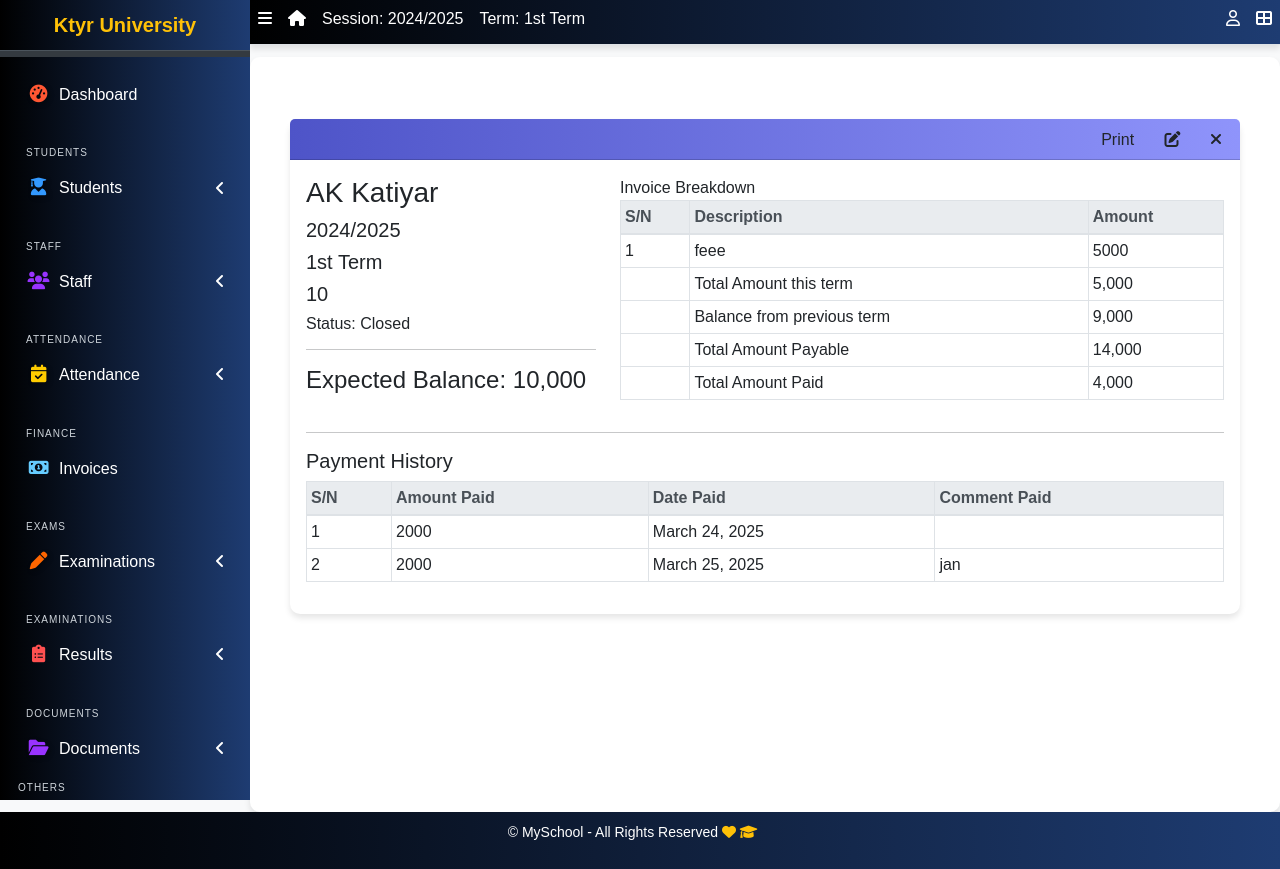
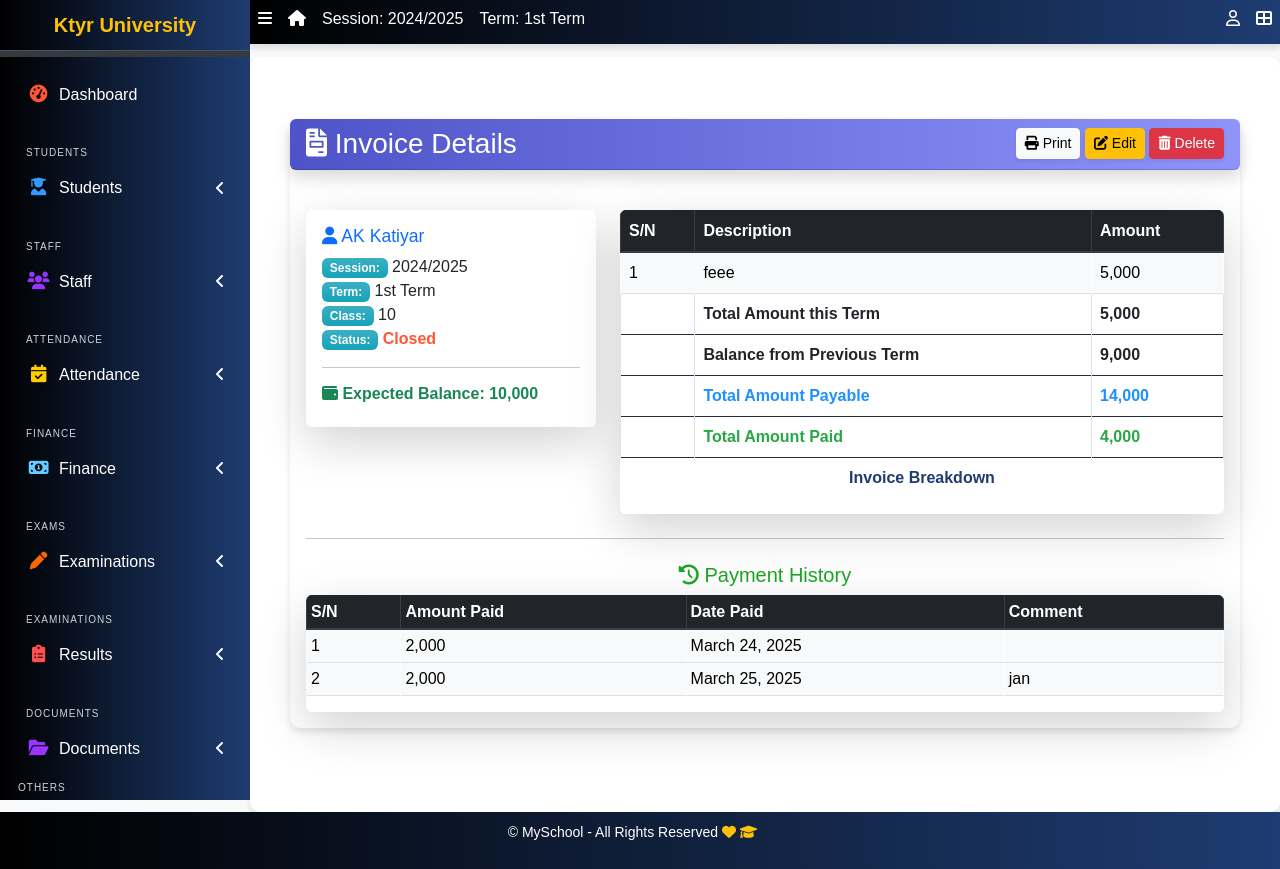
Before and after one commit to AmanKtyr/Django-School-Management-System, a Django app: page /finance/1/detail/ in a window 1280 px wide. Run offline with Django 3.2, Linux system fonts and the light colour scheme; a user stored in the database is signed in; data comes from the database, SQL or seed files in the repository; both versions use the stored data as it was after the commit; some libraries are stand-ins or nearby versions.

Commit message:
Update Finance Section

```diff
--- a/SMS/apps/finance/templates/finance/invoice_detail.html
+++ b/SMS/apps/finance/templates/finance/invoice_detail.html
@@ -2,39 +2,45 @@
 {% load humanize %}
 
 {% block content-header %}
-<div class="card-header">
-  <div class="card-tools">
-    <a href="#" class="btn btn-tool">Print</a>
-    <a href="{% url 'invoice-update' object.id %}" class="btn btn-tool">
-      <i class="fas fa-edit"></i>
+<div class="card-header shadow rounded" style="background-color: #1E3C72; color: white;">
+  <div class="d-flex justify-content-between align-items-center">
+    <h3 class="mb-0"><i class="fas fa-file-invoice"></i> Invoice Details</h3>
+    <div>
+      <a href="#" class="btn btn-light btn-sm shadow-sm" title="Print this invoice"><i class="fas fa-print"></i> Print</a>
+      <a href="{% url 'invoice-update' object.id %}" class="btn btn-warning btn-sm shadow-sm" title="Edit this invoice">
+        <i class="fas fa-edit"></i> Edit
       </a>
-    <a href="{% url 'invoice-delete' object.id %}" class="btn btn-tool">
-      <i class="fas fa-times"></i>
+      <a href="{% url 'invoice-delete' object.id %}" class="btn btn-danger btn-sm shadow-sm" title="Delete this invoice">
+        <i class="fas fa-trash-alt"></i> Delete
       </a>
+    </div>
   </div>
 </div>
 {% endblock content-header %}
 
-
-
 {% block content %}
-
-<div class="row">
+<div class="row mt-4">
   <div class="col-sm-4">
-    <h3>{{ object }} </h3>
-    <h5>{{ object.session }} </h5>
-    <h5>{{ object.term }} </h5>
-    <h5>{{ object.class_for }} </h5>
-    <h6>Status: {{ object.get_status_display }} </h6>
+    <div class="card shadow-lg border-0 rounded">
+      <div class="card-body">
+        <h3 class="card-title text-primary" style="color: #1E3C72;"><i class="fas fa-user"></i> {{ object.student }}</h3>
+        <p class="card-text">
+          <span class="badge bg-gradient-info text-white">Session:</span> {{ object.session }}<br>
+          <span class="badge bg-gradient-info text-white">Term:</span> {{ object.term }}<br>
+          <span class="badge bg-gradient-info text-white">Class:</span> {{ object.class_for }}<br>
+          <span class="badge bg-gradient-info text-white ">Status:</span>
+          <span style="color: #FF5733; font-weight: bold;">{{ object.get_status_display }}</span>
+        </p>
         <hr>
-    <div>
-      <h4>Expected Balance: {{ object.balance | intcomma }}</h4>
+        <h6 class="text-success font-weight-bold"><i class="fas fa-wallet"></i> Expected Balance: {{ object.balance | intcomma }}</h6>
+      </div>
     </div>
   </div>
   <div class="col-sm-8">
-    <table class="table table-sm table-bordered">
-      Invoice Breakdown</br>
-      <thead class="thead-light">
+    <div class="table-responsive shadow-lg rounded">
+      <table class="table table-hover table-bordered">
+        <caption class="text-center font-weight-bold" style="color: #1E3C72;">Invoice Breakdown</caption>
+        <thead class="thead-dark">
           <tr>
             <th>S/N</th>
             <th>Description</th>
@@ -43,63 +49,71 @@
         </thead>
         <tbody>
           {% for item in items %}
+          <tr class="table-light">
+            <td>{{ forloop.counter }}</td>
+            <td>{{ item.description }}</td>
+            <td>{{ item.amount | intcomma }}</td>
+          </tr>
+          {% empty %}
           <tr>
-          <td>{{ forloop.counter }} </td>
-          <td>{{ item.description }} </td>
-          <td>{{ item.amount }} </td>
+            <td colspan="3" class="text-center text-muted">No items available</td>
           </tr>
           {% endfor %}
         </tbody>
-      <tfoot>
+        <tfoot class="font-weight-bold bg-light">
           <tr>
             <td></td>
-          <td>Total Amount this term</td>
-          <td>{{ object.amount_payable | intcomma}}</td>
+            <td>Total Amount this Term</td>
+            <td>{{ object.amount_payable | intcomma }}</td>
           </tr>
           <tr>
             <td></td>
-          <td>Balance from previous term</td>
+            <td>Balance from Previous Term</td>
             <td>{{ object.balance_from_previous_term | intcomma }}</td>
           </tr>
           <tr>
             <td></td>
-          <td>Total Amount Payable</td>
-          <td>{{ object.total_amount_payable | intcomma}}</td>
+            <td style="color: #1E90FF;">Total Amount Payable</td>
+            <td style="color: #1E90FF;">{{ object.total_amount_payable | intcomma }}</td>
           </tr>
           <tr>
             <td></td>
-          <td>Total Amount Paid</td>
-          <td>{{ object.total_amount_paid | intcomma}}</td>
+            <td style="color: #28A745;">Total Amount Paid</td>
+            <td style="color: #28A745;">{{ object.total_amount_paid | intcomma }}</td>
           </tr>
-
         </tfoot>
       </table>
     </div>
   </div>
+</div>
 
-<hr>
+<hr class="my-4">
 
-<h5>Payment History</h5>
-<table class="table table-bordered table-sm">
-  <thead class="thead-light">
+<h5 class="text-center" style="color:rgb(28, 164, 34);"><i class="fas fa-history"></i> Payment History</h5>
+<div class="table-responsive shadow-lg rounded">
+  <table class="table table-hover table-bordered table-sm">
+    <thead class="thead-dark">
       <tr>
         <th>S/N</th>
         <th>Amount Paid</th>
         <th>Date Paid</th>
-      <th>Comment Paid</th>
+        <th>Comment</th>
       </tr>
     </thead>
     <tbody>
       {% for receipt in receipts %}
+      <tr class="table-light">
+        <td>{{ forloop.counter }}</td>
+        <td>{{ receipt.amount_paid | intcomma }}</td>
+        <td>{{ receipt.date_paid }}</td>
+        <td>{{ receipt.comment }}</td>
+      </tr>
+      {% empty %}
       <tr>
-      <td>{{ forloop.counter }}</td>
-      <td>{{ receipt.amount_paid}}</td>
-      <td>{{ receipt.date_paid}}</td>
-      <td>{{ receipt.comment}}</td>
+        <td colspan="4" class="text-center text-muted">No payment history available</td>
       </tr>
       {% endfor %}
     </tbody>
   </table>
-
-
+</div>
 {% endblock content %}
--- a/SMS/apps/finance/templates/finance/invoice_list.html
+++ b/SMS/apps/finance/templates/finance/invoice_list.html
@@ -13,7 +13,7 @@
 {% block content %}
   <div class="table-responsive">
     <table id="invoicetable" class="table table-bordered table-hover">
-      <thead class="thead-light">
+      <thead class="thead-dark">
         <tr>
           <th>S/N</th>
           <th>invoice</th>
--- a/SMS/apps/students/views.py
+++ b/SMS/apps/students/views.py
@@ -7,6 +7,7 @@ from django.http import HttpResponse
 from django.urls import reverse_lazy
 from django.views.generic import DetailView, ListView, View
 from django.views.generic.edit import CreateView, DeleteView, UpdateView
+from django.shortcuts import render
 
 from apps.finance.models import Invoice
 
--- a/SMS/templates/base.html
+++ b/SMS/templates/base.html
@@ -304,11 +304,37 @@
 
 
           <li class="nav-header">Finance</li>
-          <li class="nav-item">
-              <a href="{% url 'invoice-list' %}" class="nav-link">
+          <li class="nav-item has-treeview {% if request.resolver_match.url_name in 'invoice-list' %}menu-open{% endif %}">
+              <a href="#" class="nav-link">
                   <i class="nav-icon fas fa-money-bill-alt" style="color: #66ccff;"></i>
-                  <p>Invoices</p>
+                  <p>
+                      Finance
+                      <i class="fas fa-angle-left right"></i>
+                  </p>
               </a>
+              <ul class="nav nav-treeview">
+                  <li class="nav-item">
+                      <a href="{% url 'invoice-list' %}" class="nav-link {% if request.resolver_match.url_name == 'invoice-list' %}active{% endif %}">
+
+                          <i class="fas fa-file-invoice-dollar nav-icon" style="color: #ff9900;"></i>
+                          <p>Invoices</p>
+                      </a>
+                  </li>
+                  <li class="nav-item">
+                      {% comment %} <a href="{% url 'students-fee' %}" class="nav-link"> {% endcomment %}
+                      <a href="#" class="nav-link">
+                          <i class="fas fa-user-graduate nav-icon" style="color: #33cc33;"></i>
+                          <p>Students Fee</p>
+                      </a>
+                  </li>
+                  <li class="nav-item">
+                      {% comment %} <a href="{% url 'staff-salary' %}" class="nav-link"> {% endcomment %}
+                      <a href="#" class="nav-link">
+                          <i class="fas fa-user-tie nav-icon" style="color: #009999;"></i>
+                          <p>Staff Salary</p>
+                      </a>
+                  </li>
+              </ul>
           </li>
 
 
```
Also changed, not shown: SMS/apps/NonTeachingStaffs/templates/non-teaching-staffs/non-teaching-staffs_detail.html (+15 -10 lines), SMS/apps/staffs/templates/staffs/staff_detail.html (+15 -10 lines), SMS/apps/students/templates/students/student_detail.html (+15 -11 lines), SMS/db.sqlite3, 1 other file. Lines whose indentation alone changed are shown as unchanged.
